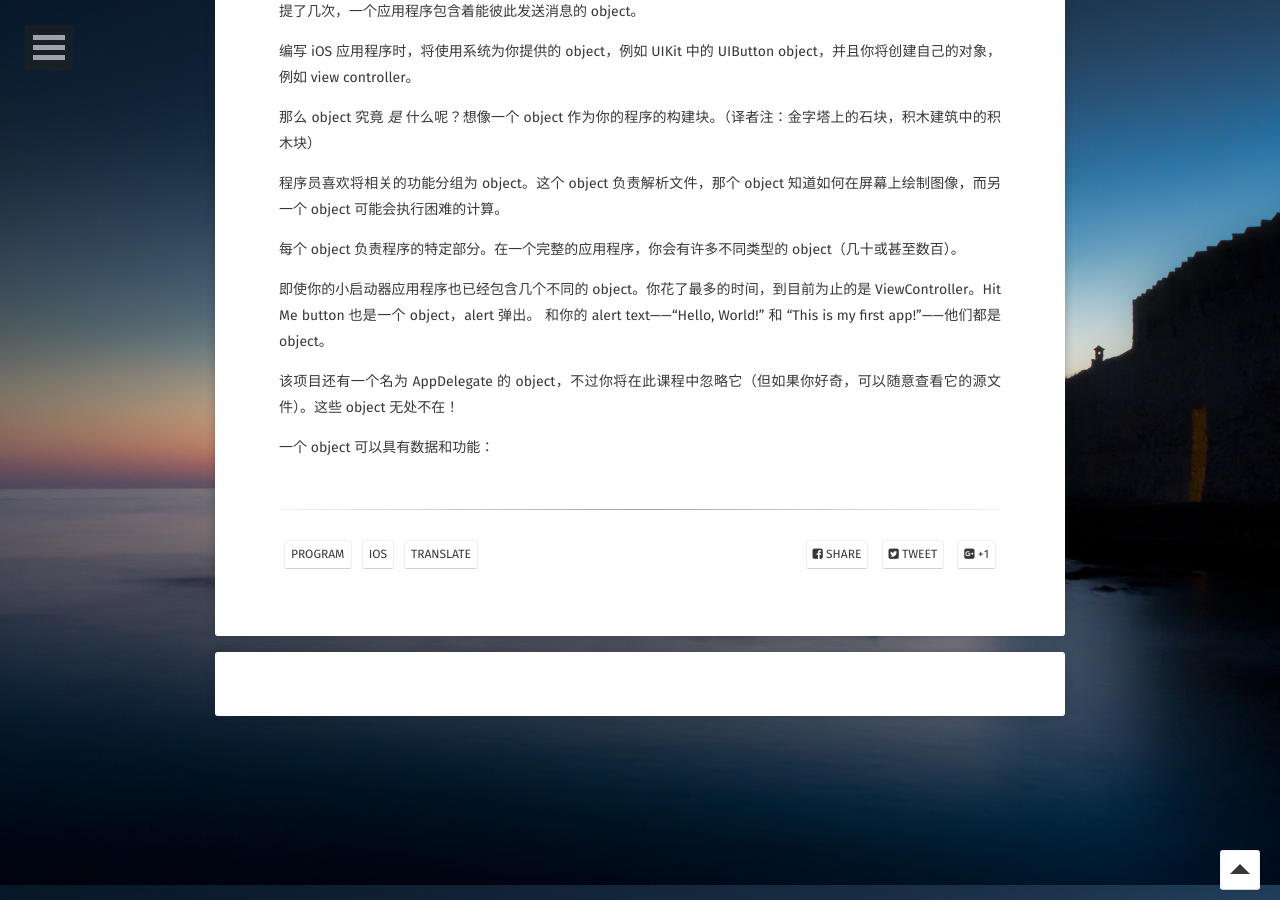
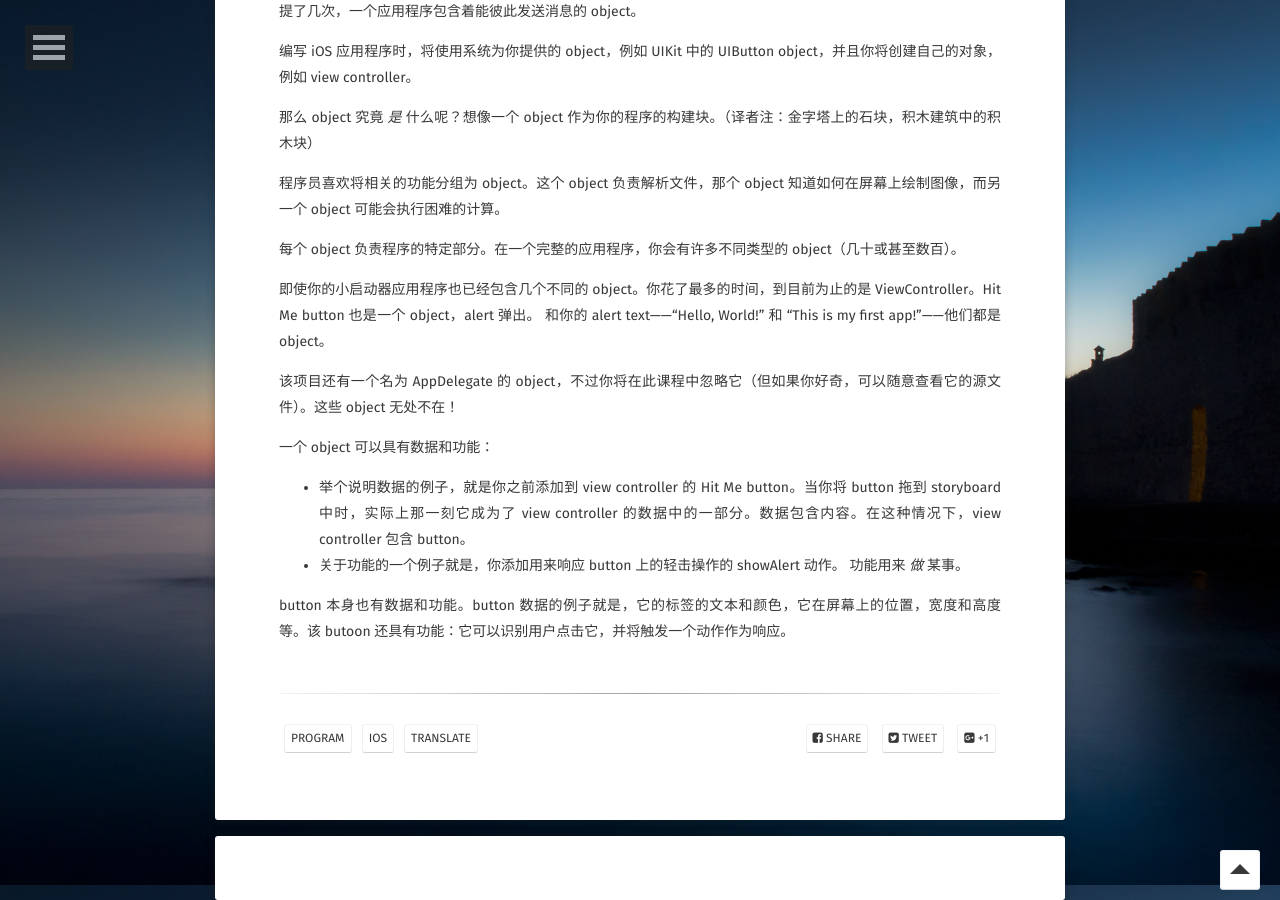
Before and after one commit to AurevoirXavier/deprecated-AurevoirXavier.github.io, a Jekyll site: the page built from _posts/2017-3-15-iOS Apprentice.md, in a window 1280 px wide and 900 px high, scrolled down 37815 px. Built offline with Jekyll 4.4.1, drawn with Linux system fonts in a browser that asks for light colours; some web fonts are replaced; comment, search, counter and statistics services are not loaded.

Commit message:
13:35/03/15/2017

```diff
--- a/_posts/2017-3-15-iOS Apprentice.md
+++ b/_posts/2017-3-15-iOS Apprentice.md
@@ -908,3 +908,8 @@ Swift 是一种所谓的 “object-oriented” 编程语言，这意味着你做
 该项目还有一个名为 AppDelegate 的 object，不过你将在此课程中忽略它（但如果你好奇，可以随意查看它的源文件）。这些 object 无处不在！
 
 一个 object 可以具有数据和功能：
+
+- 举个说明数据的例子，就是你之前添加到 view controller 的 Hit Me button。当你将 button 拖到 storyboard 中时，实际上那一刻它成为了 view controller 的数据中的一部分。数据包含内容。在这种情况下，view controller 包含 button。
+- 关于功能的一个例子就是，你添加用来响应 button 上的轻击操作的 showAlert 动作。 功能用来 *做* 某事。
+
+button 本身也有数据和功能。button 数据的例子就是，它的标签的文本和颜色，它在屏幕上的位置，宽度和高度等。该 butoon 还具有功能：它可以识别用户点击它，并将触发一个动作作为响应。
```
Also changed, not shown: other parts of _posts/2017-3-15-iOS Apprentice.md (+1 -1 lines).
